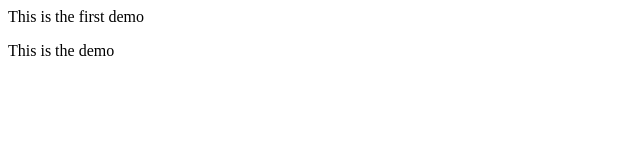
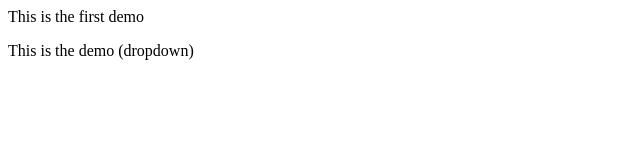
Before and after one commit to Sonya2211/Localrepo, a plain HTML site: page index.html in a window 1280 px wide. Shown: the full height of the page, 0-640 px from the left. Drawn offline with Linux system fonts and the light colour scheme.

```diff
--- a/index.html
+++ b/index.html
@@ -1,2 +1,2 @@
 <p>This is the first demo</p>
-<p>This is the demo</p>
+<p>This is the demo (dropdown)</p>
```
